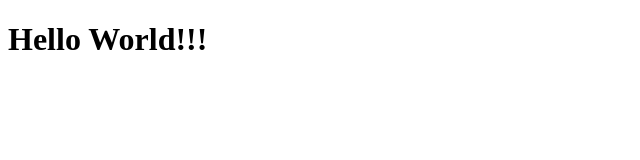
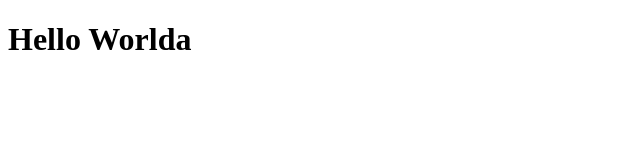
Before and after one commit to JaviWalter/ejemplo, a plain HTML site: page app/index.html in a window 1280 px wide. Shown: the full height of the page, 0-640 px from the left. Drawn offline with Linux system fonts and the light colour scheme.

Commit message:
tercer commit

```diff
--- a/app/index.html
+++ b/app/index.html
@@ -7,6 +7,6 @@
     <title>Primer despliegue</title>
 </head>
 <body>
-    <h1>Hello World!!!</h1>
+    <h1>Hello Worlda</h1>
 </body>
 </html>
```
